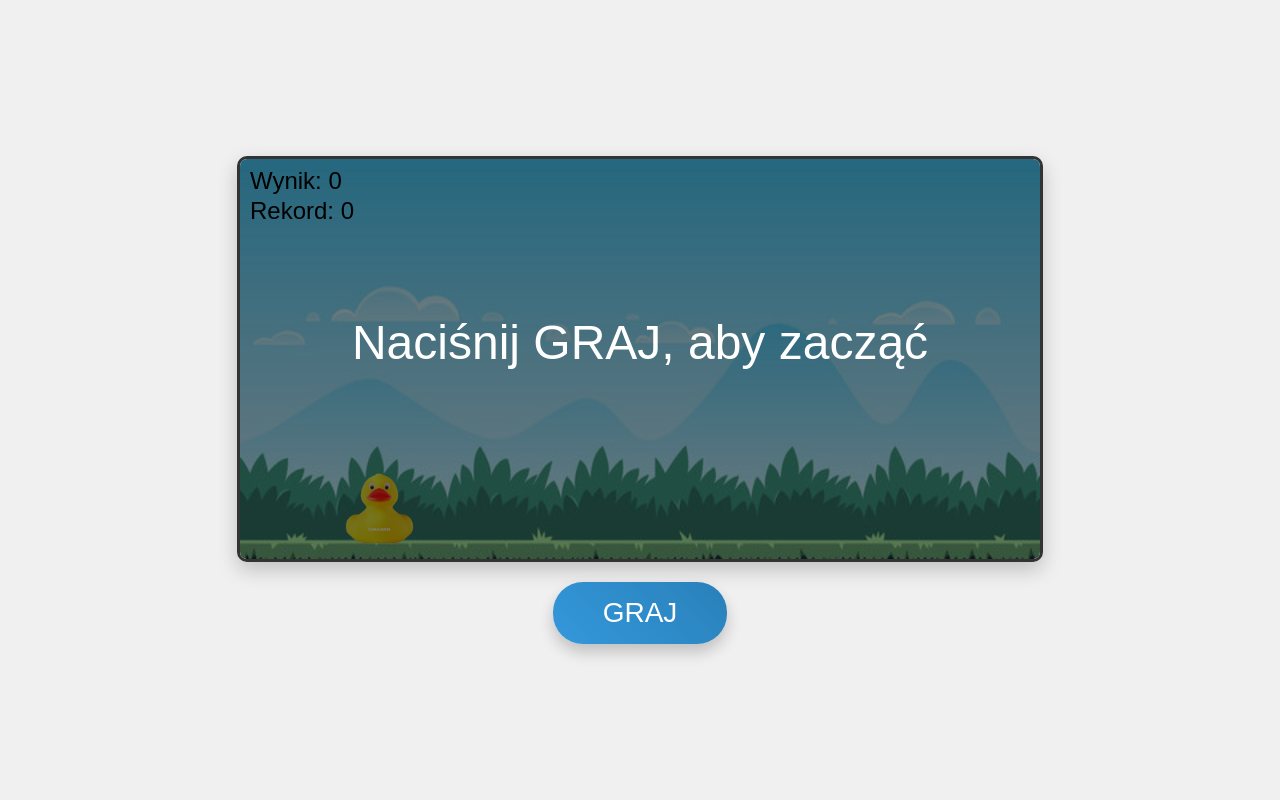
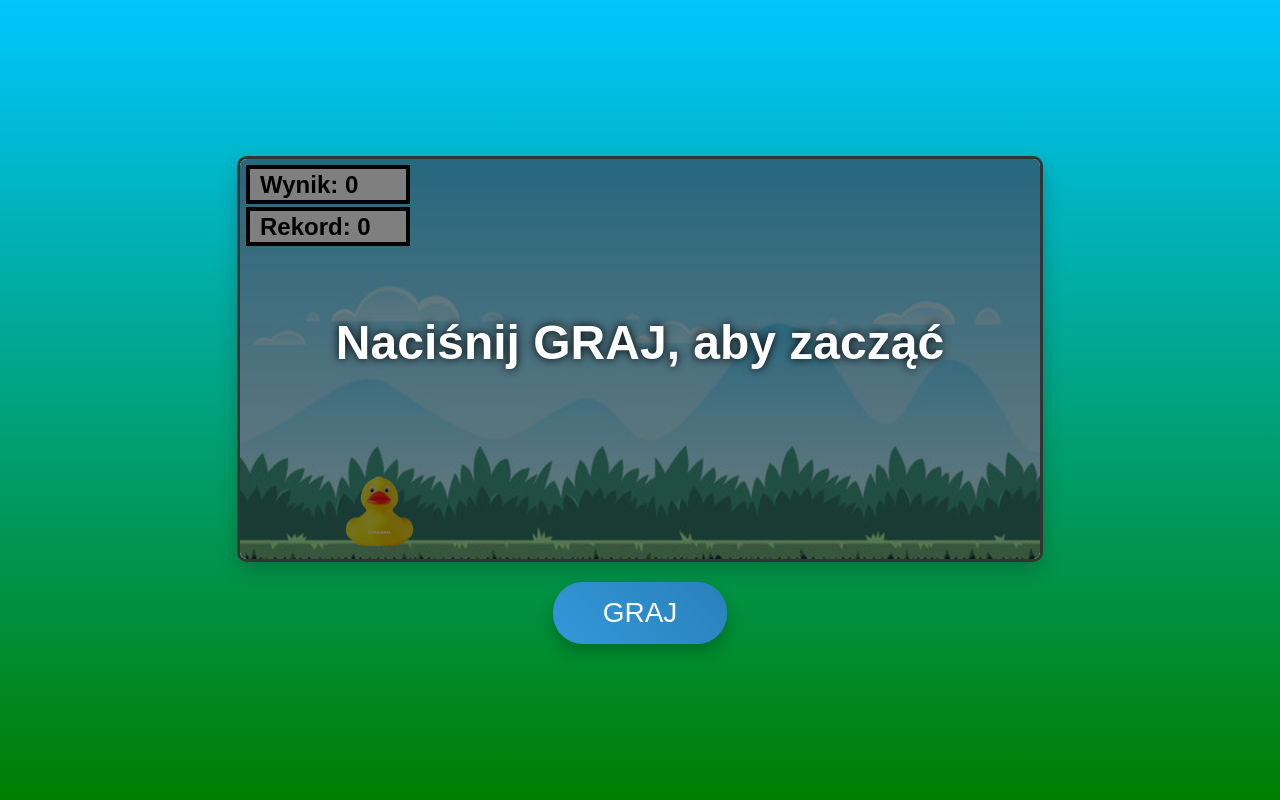
Before and after one commit to ik11919/GRAJS, a plain HTML site: page index.html in a window 1280 px wide. Drawn offline with Linux system fonts and the light colour scheme.

Commit message:
Refactor game UI elements; update floor height and button visibility; enhance background styling

```diff
--- a/game.js
+++ b/game.js
@@ -4,7 +4,7 @@ import { Obstacle } from './obstacle.js';
 const canvas = document.getElementById("canvas");
 const ctx = canvas.getContext("2d");
 
-const floorHeight = 16;
+const floorHeight = 13;
 
 const obstacles = [];
 let spawnTimer = 0;
@@ -114,26 +114,43 @@ function loop() {
     }
   });
 
+  ctx.fillStyle = "white";
+  ctx.strokeStyle = "black";
+  ctx.lineWidth = 4;
+  ctx.font = "bold 24px Arial";
+  ctx.textAlign = "left";
+
+  ctx.fillRect(8, 8, 160, 35);
+  ctx.strokeRect(8, 8, 160, 35);
   ctx.fillStyle = "black";
-  ctx.font = "24px Arial";
-  ctx.textAlign = "left";
-  ctx.fillText("Wynik: " + score, 10, 30);
-  ctx.fillText("Rekord: " + highscore, 10, 60);
+  ctx.fillText("Wynik: " + score, 20, 34);
+
+  ctx.fillStyle = "white";
+  ctx.fillRect(8, 50, 160, 35);
+  ctx.strokeRect(8, 50, 160, 35);
+  ctx.fillStyle = "black";
+  ctx.fillText("Rekord: " + highscore, 20, 76);
 
   if (!gameStarted) {
     ctx.fillStyle = "rgba(0,0,0,0.5)";
     ctx.fillRect(0, 0, canvas.width, canvas.height);
     ctx.fillStyle = "white";
-    ctx.font = "48px Arial";
+    ctx.font = "bold 48px Arial";
     ctx.textAlign = "center";
+    ctx.shadowColor = "black";
+    ctx.shadowBlur = 10;
     ctx.fillText("Naciśnij GRAJ, aby zacząć", canvas.width / 2, canvas.height / 2);
+    ctx.shadowBlur = 0;
   } else if (gameOver) {
     ctx.fillStyle = "rgba(0,0,0,0.5)";
     ctx.fillRect(0, 0, canvas.width, canvas.height);
     ctx.fillStyle = "red";
-    ctx.font = "48px Arial";
+    ctx.font = "bold 64px Arial";
     ctx.textAlign = "center";
+    ctx.shadowColor = "black";
+    ctx.shadowBlur = 20;
     ctx.fillText("GAME OVER", canvas.width / 2, canvas.height / 2);
+    ctx.shadowBlur = 0;
   }
 
   if (gameStarted && !gameOver) {
--- a/index.html
+++ b/index.html
@@ -9,9 +9,8 @@
   <div class="game-container">
     <canvas id="canvas" width="800" height="400"></canvas>
     <button id="startBtn">GRAJ</button>
-    <button id="restartBtn" style="display: none;">RESTART</button>
+    <button id="restartBtn">RESTART</button>
   </div>
-
   <script type="module" src="game.js"></script>
 </body>
 </html>
--- a/style.css
+++ b/style.css
@@ -1,6 +1,6 @@
 body {
   margin: 0;
-  background-color: #f0f0f0;
+  background: linear-gradient(to bottom, #00c6ff, #007e00);
   display: flex;
   justify-content: center;
   align-items: center;
```
Also changed, not shown: player.js (line endings or trailing spaces).
